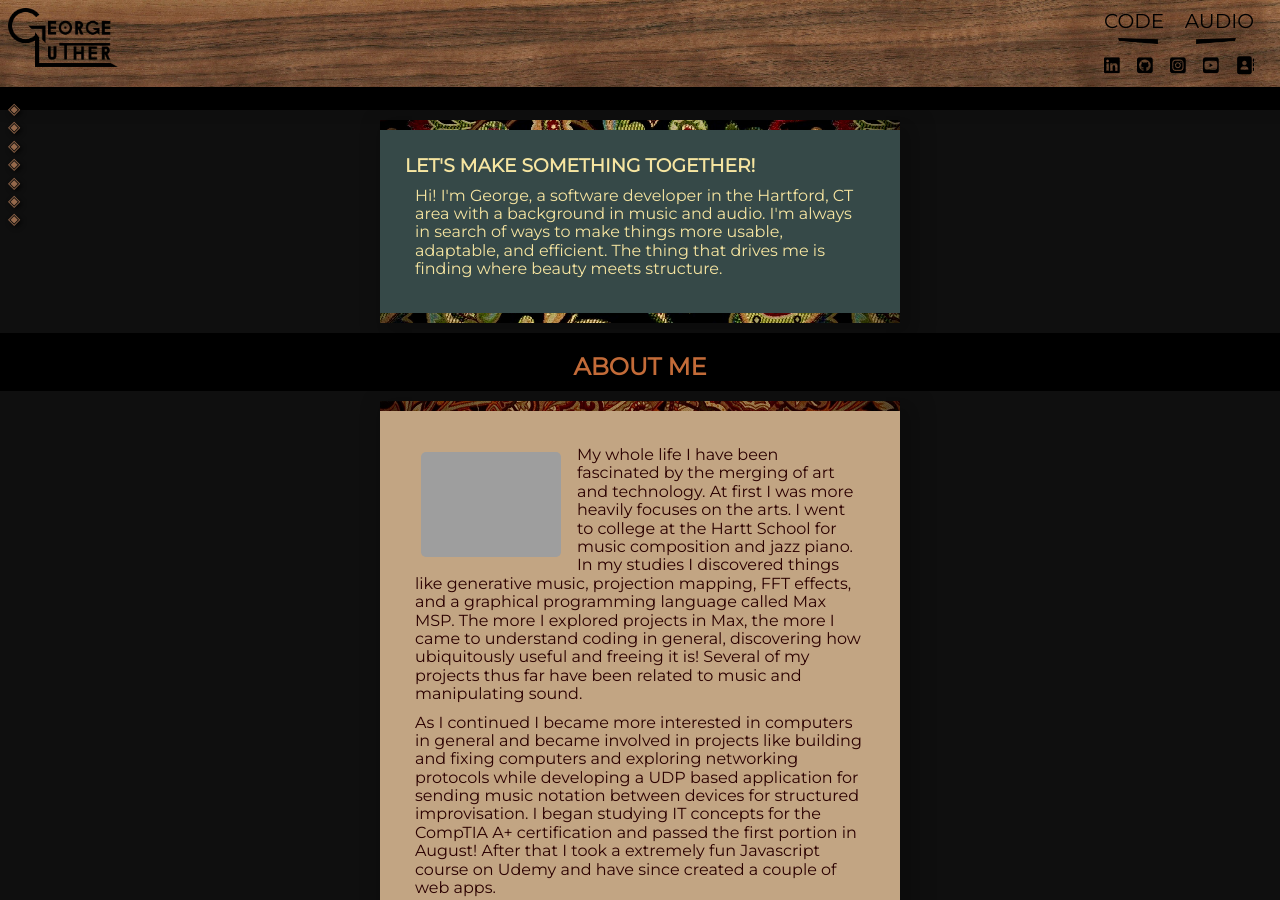
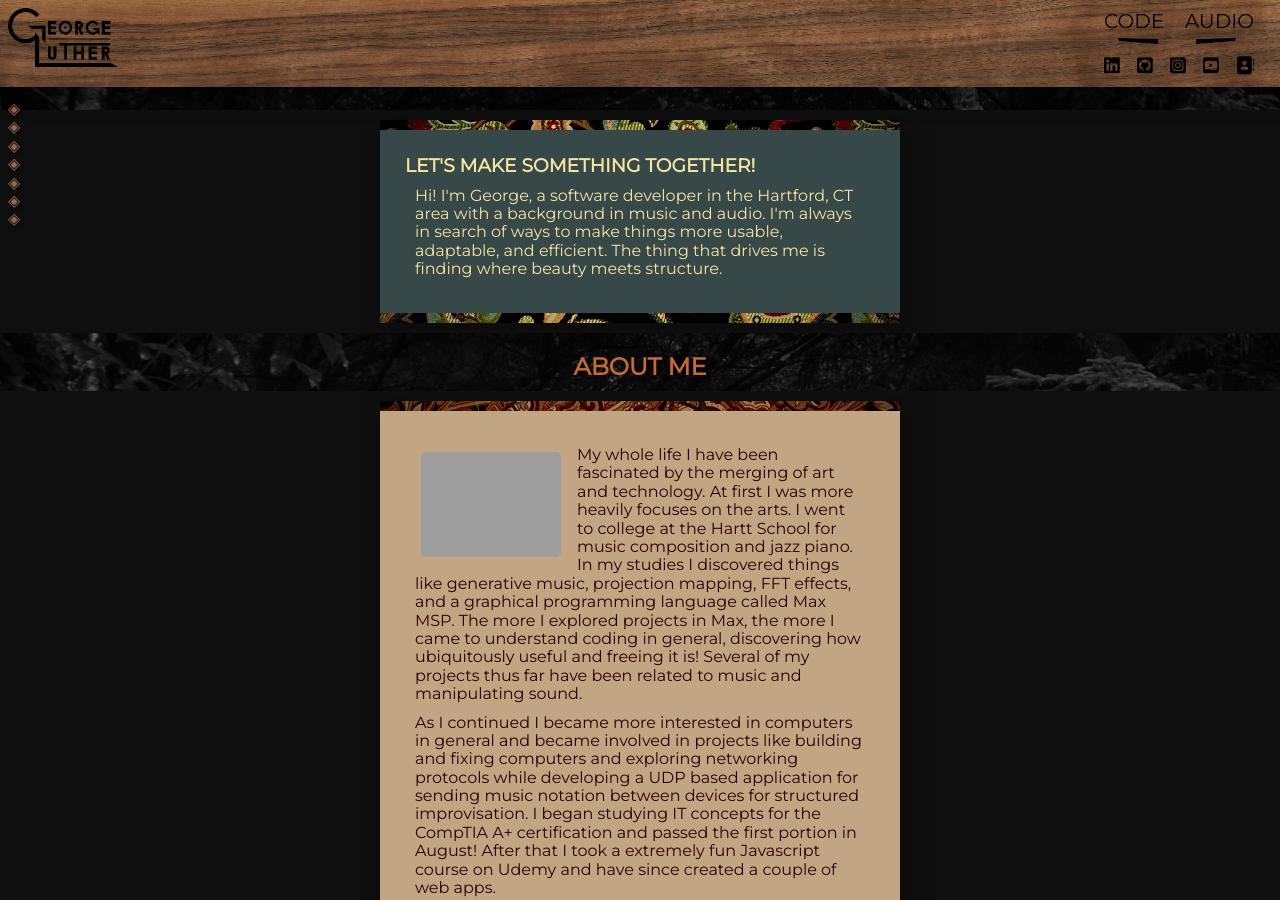
Before and after one commit to GeorgeLuther/georgeluther.com, a plain HTML site: page index.html in a window 1280 px wide. Shown: the top 900 px of the page. Drawn offline with nearby package versions, Linux system fonts and the light colour scheme; grey boxes are pictures that could not be loaded.

Commit message:
commit on 'master'

```diff
--- a/style.css
+++ b/style.css
@@ -19,6 +19,7 @@ body {
     background-size: cover;
     background-color: black;
     background-attachment: fixed;
+    background-image: url("images/forest.jpg");
 }
 /* header area~~~~~~~~~~~~~~~~~~~~~~~~~~~~~~~~~~~~~~~~~~~~~~~~~~~~~~~~~~~~~~~~~~ */
 header {
```
Also changed, not shown: images/forest.jpg (added), 1 other file.
